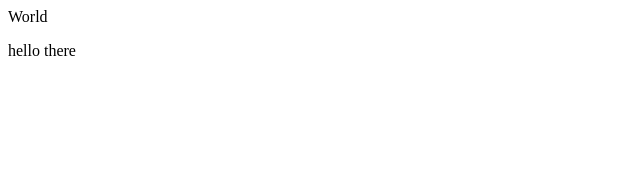
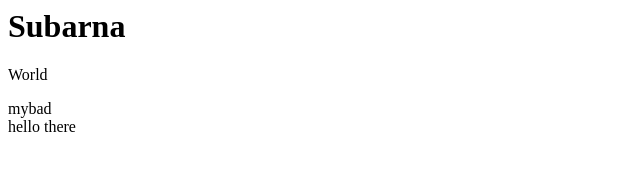
Before and after one commit to ZeroTwo5166/Practise, a plain HTML site: page newindex.html in a window 1280 px wide. Shown: the whole page, without its empty margins (0-640 px from the left). Drawn offline with Linux system fonts and the light colour scheme.

Commit message:
added again

```diff
--- a/newindex.html
+++ b/newindex.html
@@ -1,6 +1,6 @@
-
+<h1>Subarna</h1>
 
 
 <p>World</p>
-
+<div>mybad</div>
 <body>hello there</body>
```
Also changed, not shown: 1 other file.
